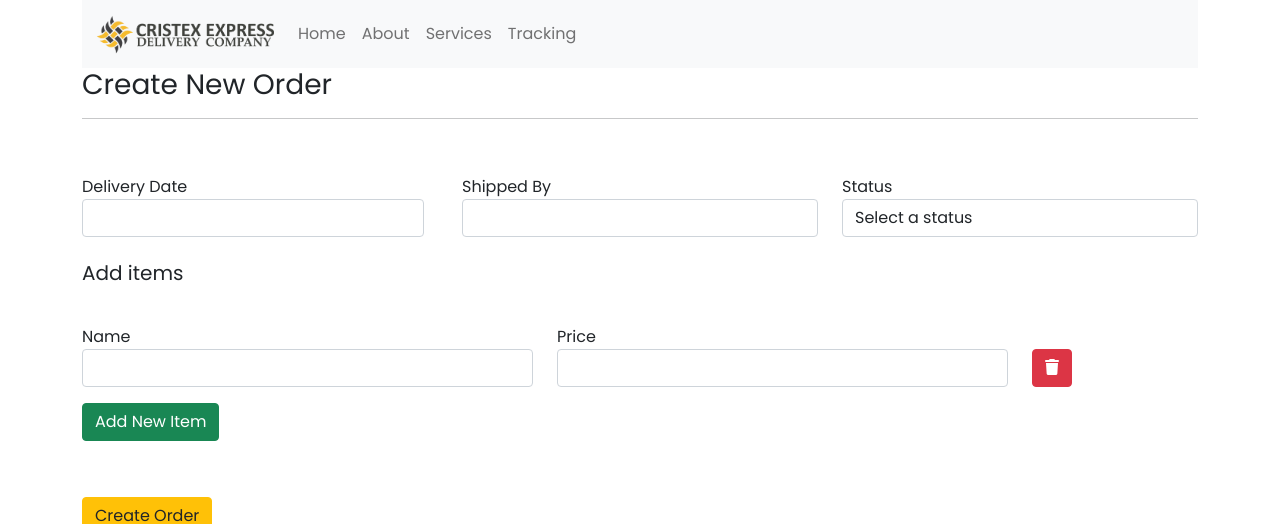
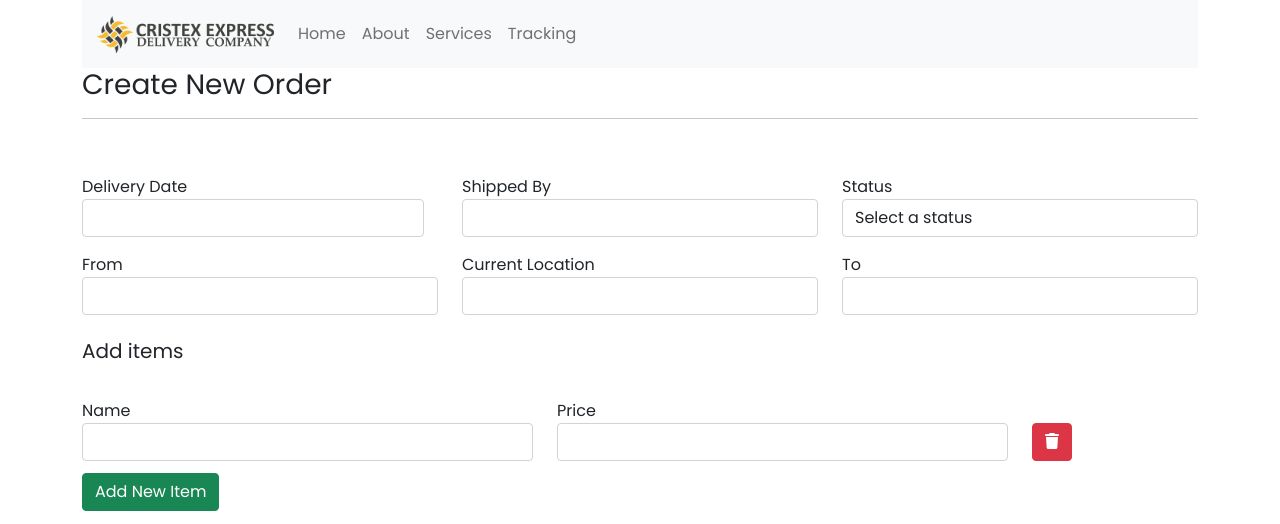
Before and after one commit to Sketodee/deliverytracking, a React (Create React App) app: page /Trabaye in a window 1280 px wide. Shown: the top 524 px of the page. Built offline with nearby package versions, Linux system fonts and the light colour scheme; no server answers; a web font is replaced by a local one.

Commit message:
fixed location and other css issues

```diff
--- a/src/components/OrderList.jsx
+++ b/src/components/OrderList.jsx
@@ -23,11 +23,26 @@ const OrderList = () => {
 
   const [items, setItems] = useState([]);
 
-  const [newStatus, setNewStatus] = useState("");
+  const [inputValues, setInputValues] = useState([]);
 
-  const handleChange = (event, rowIndex) => {
-    const selectedValue = event.target.value;
-    setNewStatus(selectedValue);
+  const [selectedRowIndex, setSelectedRowIndex] = useState(null);
+
+  const handleChange = (index, fieldName, value) => {
+    const updatedValues = [...inputValues];
+    updatedValues[index] = {
+      ...updatedValues[index],
+      [fieldName]: value,
+    };
+    setInputValues(updatedValues);
+  };
+
+  const handleSelectChange = (index, value) => {
+    const updatedValues = [...inputValues];
+    updatedValues[index] = {
+      ...updatedValues[index],
+      status: value,
+    };
+    setInputValues(updatedValues);
   };
 
   const handleDelete = async (rowIndex) => {
@@ -50,12 +65,15 @@ const OrderList = () => {
     setIsLoading(false);
   };
 
-  const handleSubmit = (rowIndex) => {
-    // console.log(`Selected value for row ${rowIndex}: ${newStatus}`);
+  const handleSubmit = (rowIndex, item) => {
     setIsLoading(true);
+    setSelectedRowIndex(rowIndex);
 
     const requestbody = {
-      status: newStatus,
+      ...inputValues[rowIndex],
+      status: inputValues[rowIndex]?.status || item.status, // if the order status is not updated.. it auto updates
+      currentLocation:
+        inputValues[rowIndex]?.currentLocation || item.currentLocation,
     };
 
     const requestOptions = {
@@ -67,7 +85,7 @@ const OrderList = () => {
     };
 
     fetch(
-      `${baseURL}/order/updateorderstatus?orderId=${rowIndex}`,
+      `${baseURL}/order/updateorderstatus?orderId=${item.orderId}`,
       requestOptions
     )
       .then((response) => {
@@ -84,7 +102,7 @@ const OrderList = () => {
       });
 
     setIsLoading(false);
-    setNewStatus("");
+    setInputValues("");
   };
 
   const getOrder = async () => {
@@ -115,24 +133,27 @@ const OrderList = () => {
           <thead>
             <tr>
               <th>S/N</th>
-              <th>Order ID </th>
               <th> Tracking ID </th>
               <th> Status </th>
+              <th> Location</th>
               <th>Update Status</th>
+              <th>Update Location</th>
             </tr>
           </thead>
           <tbody>
             {items?.map((item, index) => (
               <tr key={index}>
                 <td>{index + 1}</td>
-                <td>{item.orderId}</td>
                 <td>{item.trackingId}</td>
                 <td>{item.status}</td>
+                <td>{item.currentLocation}</td>
                 <td>
                   <select
+                    name="status"
                     className="form-select form-select-sm"
                     aria-label=".form-select-sm example"
-                    onChange={(event) => handleChange(event, item.orderId)}
+                    value={inputValues[index]?.status || item.status}
+                    onChange={(e) => handleSelectChange(index, e.target.value)}
                   >
                     {/* <option selected> {item.status} </option> */}
                     <option value="Order Confirmed">Order Confirmed</option>
@@ -142,10 +163,22 @@ const OrderList = () => {
                   </select>
                 </td>
                 <td>
+                  <input
+                    type="text"
+                    name="currentLocation"
+                    className="form-control-sm"
+                    value={inputValues[index]?.currentLocation || ""}
+                    onChange={(e) =>
+                      handleChange(index, "currentLocation", e.target.value)
+                    }
+                  />
+                </td>
+                <td>
                   <button
-                    disabled={newStatus.length === 0}
+                    // disabled={inputValues.length === 0}
+                    disabled={!inputValues[index]?.currentLocation}
                     className="btn btn-success"
-                    onClick={() => handleSubmit(item.orderId)}
+                    onClick={() => handleSubmit(index, item)}
                   >
                     Update{" "}
                   </button>
--- a/src/components/Test.jsx
+++ b/src/components/Test.jsx
@@ -28,6 +28,9 @@ const Test = () => {
           deliveryDate: "",
           shippedBy: "",
           status: "",
+          from: "",
+          currentLocation: "",
+          to: "",
           items: [
             {
               name: "",
@@ -50,6 +53,9 @@ const Test = () => {
           deliveryDate: Yup.string().required("Required"),
           shippedBy: Yup.string().required("Required"),
           status: Yup.string().required("Required"),
+          from: Yup.string().required("Required"),
+          to: Yup.string().required("Required"),
+          currentLocation: Yup.string().required("Required"),
         })}
         onSubmit={(values, { resetForm }) => {
           console.log(values);
@@ -78,7 +84,7 @@ const Test = () => {
         }}
         render={({ values }) => (
           <Form>
-            <div className="row py-4">
+            <div className="row pt-4">
               <div className="col-sm-4 col-12">
                 <label htmlFor="deliveryDate" className="mt-3 ">
                   {" "}
@@ -123,6 +129,44 @@ const Test = () => {
               </div>
             </div>
 
+            <div className="row pb-4">
+              <div className="col-sm-4 col-12">
+                <label htmlFor="from" className="mt-3">
+                  {" "}
+                  From{" "}
+                  <span className="small text-danger">
+                    {" "}
+                    <ErrorMessage name={`from`} />{" "}
+                  </span>{" "}
+                </label>
+                <Field className="form-control" name={`from`} />
+              </div>
+
+              <div className="col-sm-4 col-12">
+                <label htmlFor="currentLocation" className="mt-3">
+                  {" "}
+                  Current Location{" "}
+                  <span className="small text-danger">
+                    {" "}
+                    <ErrorMessage name={`currentLocation`} />{" "}
+                  </span>{" "}
+                </label>
+                <Field className="form-control" name={`currentLocation`} />
+              </div>
+
+              <div className="col-sm-4 col-12">
+                <label htmlFor="to" className="mt-3">
+                  {" "}
+                  To{" "}
+                  <span className="small text-danger">
+                    {" "}
+                    <ErrorMessage name={`to`} />{" "}
+                  </span>{" "}
+                </label>
+                <Field className="form-control" name={`to`} />
+              </div>
+            </div>
+
             <h5>Add items </h5>
             <FieldArray
               name="items"
@@ -132,7 +176,7 @@ const Test = () => {
                   <div className="py-2">
                     {items && items.length > 0
                       ? items.map((item, index) => (
-                          <div key={index} className="row  py-2">
+                          <div key={index} className="row  py-1">
                             <div className="col-5">
                               <label htmlFor="name" className="mt-3">
                                 {" "}
--- a/src/components/TrackingDetails.jsx
+++ b/src/components/TrackingDetails.jsx
@@ -10,23 +10,39 @@ const TrackingDetails = ({ order }) => {
         <h6>Order ID: {order.orderId} </h6>
         <div className="card ">
           <div className="card-body row">
-            <div className="col">
+            <div className="col-6 col-sm-3 py-1">
               {" "}
               <strong>Estimated Delivery time:</strong> <br />{" "}
               {order.deliveryDate.slice(0, -14)}{" "}
             </div>
-            <div className="col">
+            <div className="col-6 col-sm-3 py-1">
               {" "}
-              <strong>Shipping BY:</strong> <br /> {order.shippedBy}{" "}
+              <strong>Shipping By:</strong> <br /> {order.shippedBy}{" "}
             </div>
-            <div className="col">
+            <div className="col-6 col-sm-3 py-1">
               {" "}
               <strong>Status:</strong> <br /> {order.status}{" "}
             </div>
-            <div className="col">
+            <div className="col-6 col-sm-3 py-1">
               {" "}
               <strong>Tracking #:</strong> <br /> {order.trackingId}{" "}
             </div>
+          </div>
+
+          <div className="card-body row">
+            <div className="col-6 col-sm-3 py-1">
+              {" "}
+              <strong>From:</strong> <br /> {order.from}{" "}
+            </div>
+            <div className="col-6 col-sm-3 py-1">
+              {" "}
+              <strong>Current Location:</strong> <br /> {order.currentLocation}{" "}
+            </div>
+            <div className="col-6 col-sm-3 py-1">
+              {" "}
+              <strong>Final Location:</strong> <br /> {order.to}{" "}
+            </div>
+            <div className="col-6 col-sm-3 py-1"></div>
           </div>
         </div>
         <div className="track">
```
